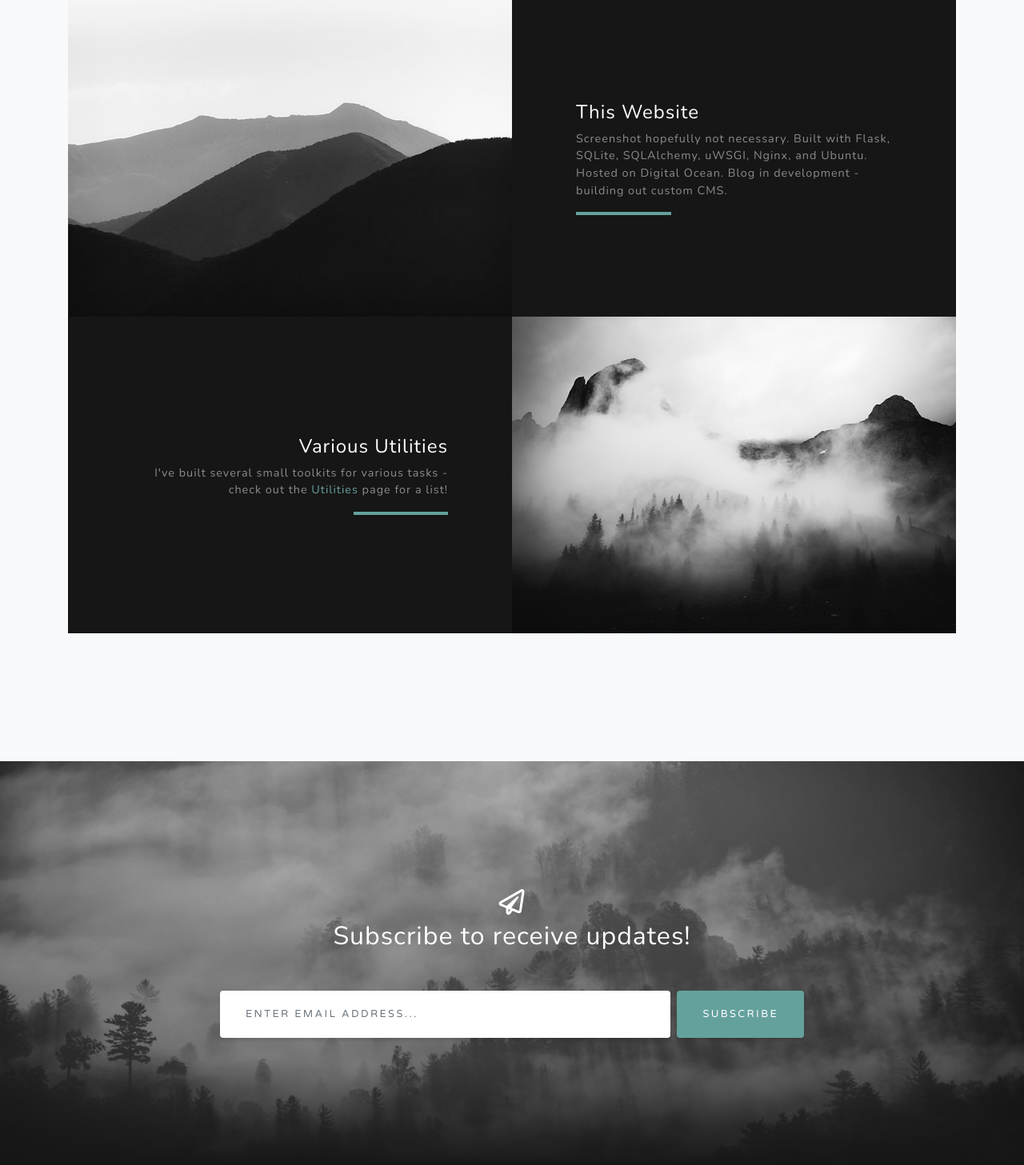
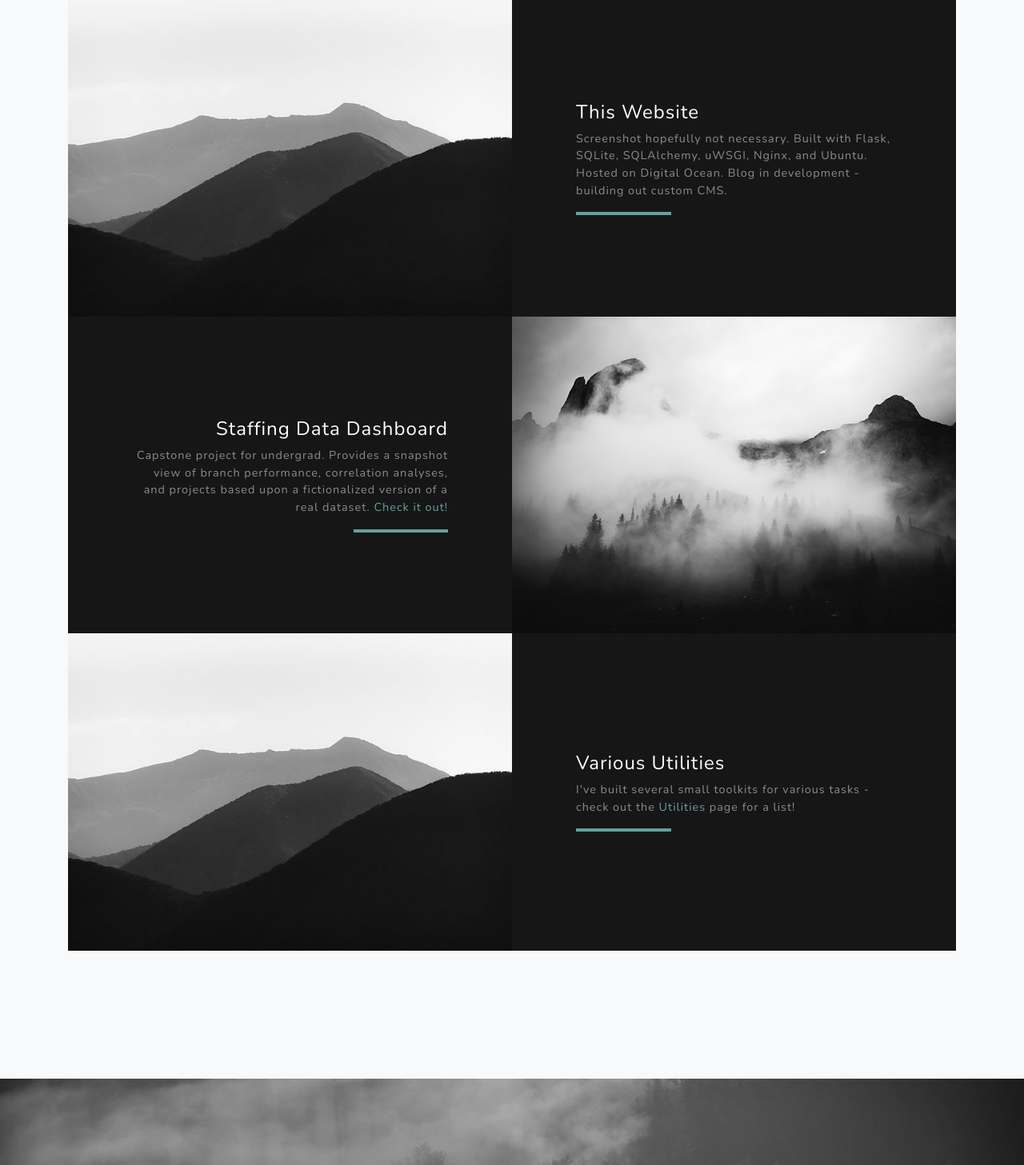
Before and after one commit to hansolo580/lukewilley, a Flask app: page / in a window 1280 px wide. Shown: the part 2614-4071 px from the top of the page at 80% size. Run offline with Flask 2, Linux system fonts and the light colour scheme; parts of the project's set-up code (start-up, migrations or seed data) failed here and were passed over; some libraries are stand-ins or nearby versions.

Commit message:
Disabled blog temp, added in button/page for data view

```diff
--- a/app.py
+++ b/app.py
@@ -19,8 +19,8 @@ def register_blueprints():
     from views import home_views, blog_views
 
     app.register_blueprint(home_views.blueprint)
-    app.register_blueprint(blog_views.blueprint)
-
+    #app.register_blueprint(blog_views.blueprint)
+# TODO: Fix blog?
 
 def login():
     if request.method == 'POST' and request.form.get('password'):
--- a/templates/home/index.html
+++ b/templates/home/index.html
@@ -78,10 +78,30 @@
           <div class="bg-black text-center h-100 project">
             <div class="d-flex h-100">
               <div class="project-text w-100 my-auto text-center text-lg-right">
+                <h4 class="text-white">Staffing Data Dashboard</h4>
+                <p class="mb-0 text-white-50">Capstone project for undergrad. Provides a snapshot view of branch
+                performance, correlation analyses, and projects based upon a fictionalized version of a real dataset.
+                <a href="/staffingdata">Check it out!</a></p>
+                <hr class="d-none d-lg-block mb-0 mr-0">
+              </div>
+            </div>
+          </div>
+        </div>
+      </div>
+
+        <!-- Project Three Row -->
+      <div class="row justify-content-center no-gutters mb-5 mb-lg-0">
+        <div class="col-lg-6">
+          <img class="img-fluid" src="/static/img/demo-image-01.jpg" alt="">
+        </div>
+        <div class="col-lg-6">
+          <div class="bg-black text-center h-100 project">
+            <div class="d-flex h-100">
+              <div class="project-text w-100 my-auto text-center text-lg-left">
                 <h4 class="text-white">Various Utilities</h4>
                 <p class="mb-0 text-white-50">I've built several small toolkits for various tasks - check out the
-                    <a href="#">Utilities</a> page for a list!</p>
-                <hr class="d-none d-lg-block mb-0 mr-0">
+                    <a href="/utilities">Utilities</a> page for a list!</p>
+                <hr class="d-none d-lg-block mb-0 ml-0">
               </div>
             </div>
           </div>
--- a/views/home_views.py
+++ b/views/home_views.py
@@ -15,3 +15,8 @@ def index():
 @response(template_file='home/utilities.html')
 def utilities():
     return {}
+
+@blueprint.route('/staffingdata')
+@response(template_file='home/staffingdata.html')
+def staffingdata():
+    return {}
```
Also changed, not shown: templates/home/staffingdata.html (added, +41 -0 lines).
